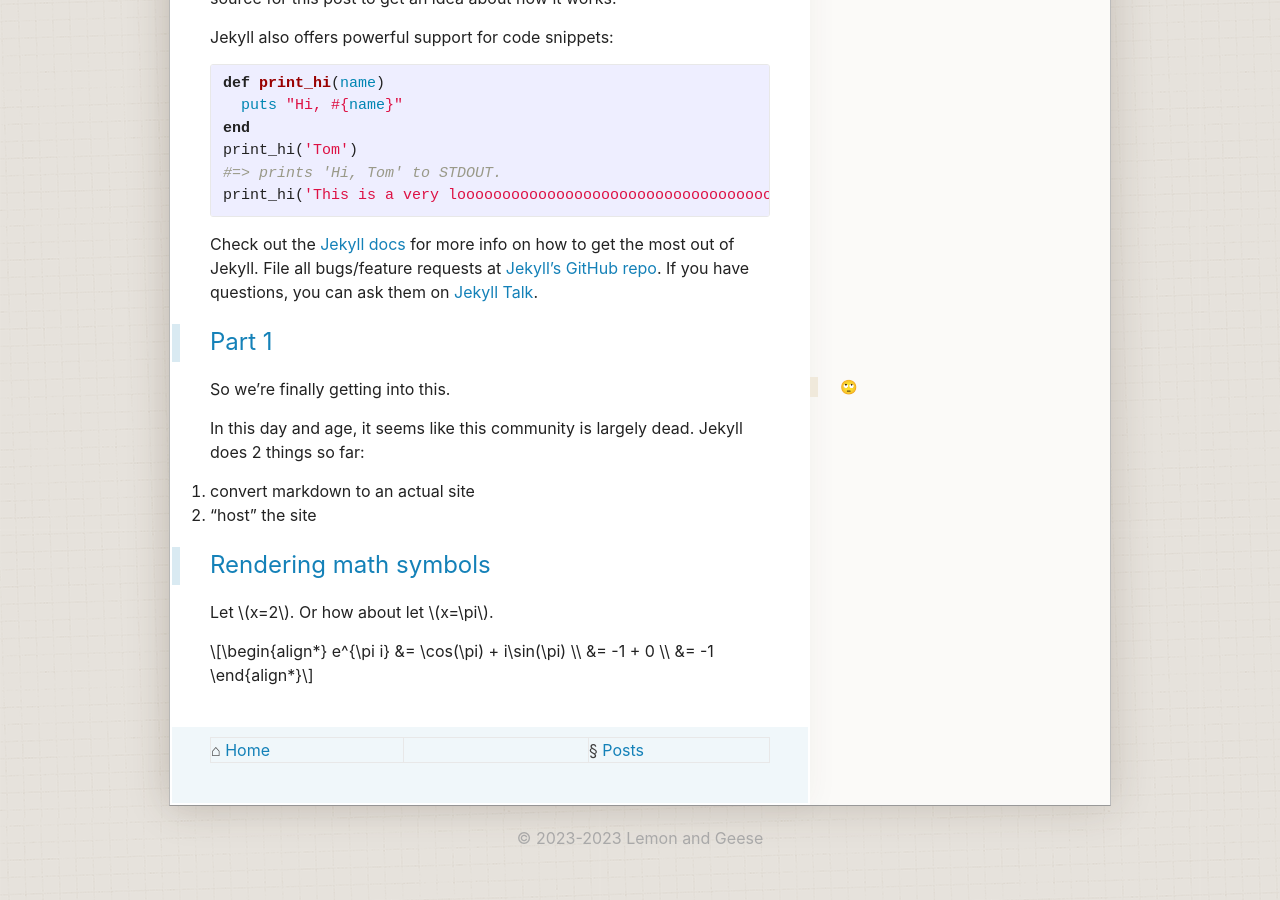
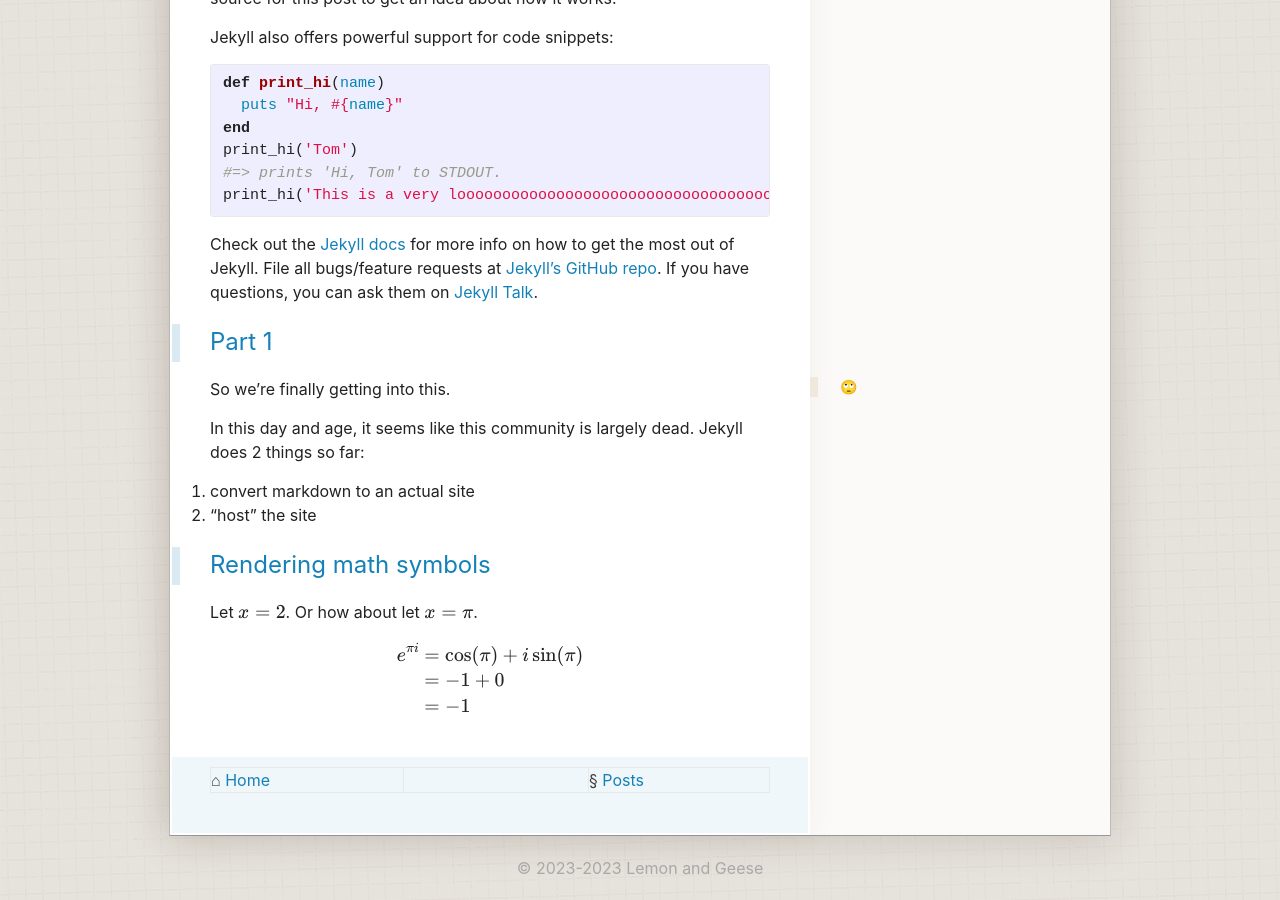
Before and after one commit to Lemongeese/lemongeese.github.io, a Jekyll site: the page built from _posts/2023-04-02-second-post.markdown, in a window 1280 px wide and 900 px high, scrolled down 670 px. Built offline with Jekyll 4.4.1, drawn with Linux system fonts in a browser that asks for light colours; formulas are drawn with MathJax 3; before the commit the page ends 1540 px from its top, so only the background shows below that; part of the change alters nothing that is shown.

Commit message:
got latex to render

```diff
--- a/_includes/head.html
+++ b/_includes/head.html
@@ -1,5 +1,6 @@
 <head>
   <meta charset="utf-8" http-equiv="X-UA-Compatible" content="IE=edge">
+
   <title>Lemongeese's Sandbox</title>
 
   <!-- Tell mobile browsers we're optimized for them and they don't need to crop
@@ -12,4 +13,9 @@
   {%- if jekyll.environment == 'production' and site.google_analytics -%}
     {%- include google-analytics.html -%}
   {%- endif -%}
+  <script
+    src="https://cdn.mathjax.org/mathjax/latest/MathJax.js?config=TeX-AMS-MML_HTMLorMML"
+    type="text/javascript">
+  </script>
+
 </head>
```
